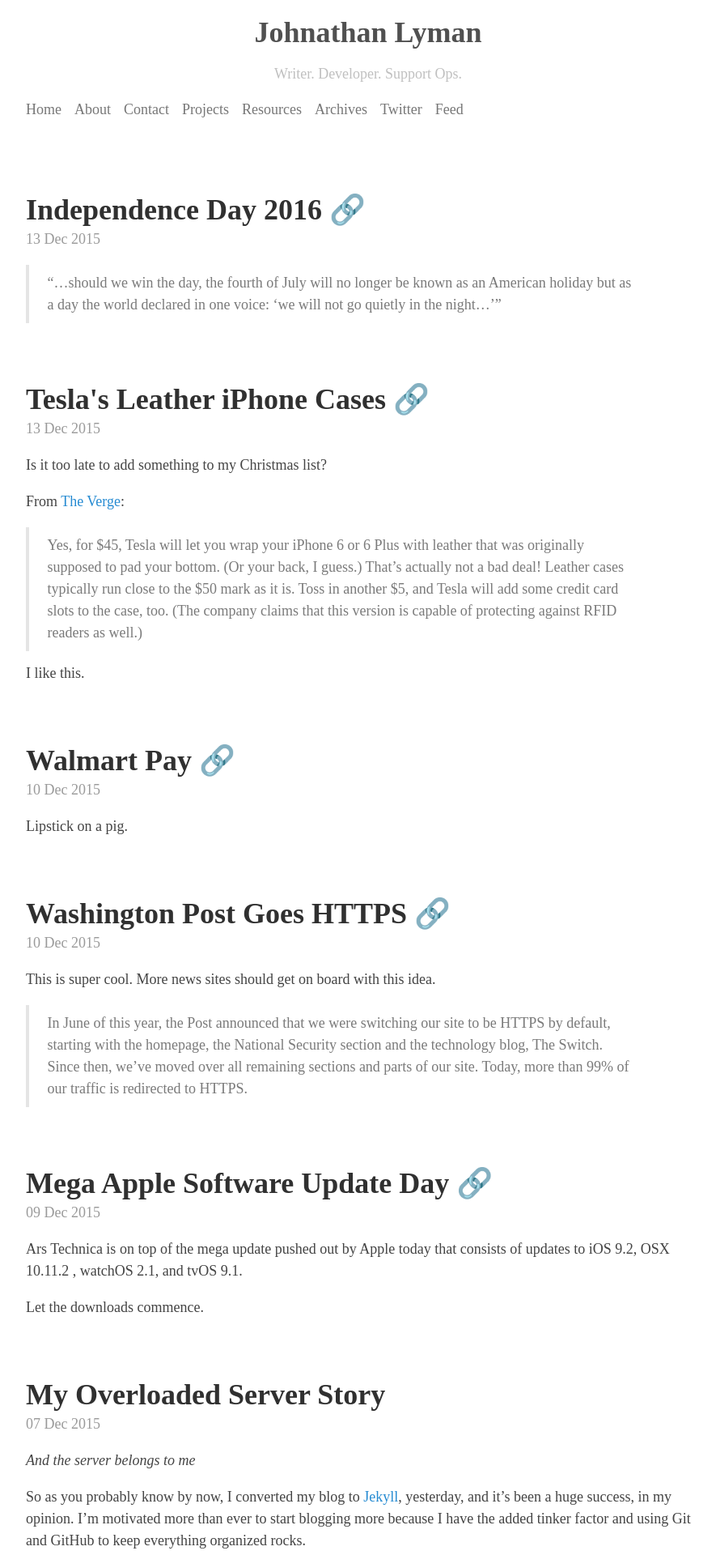
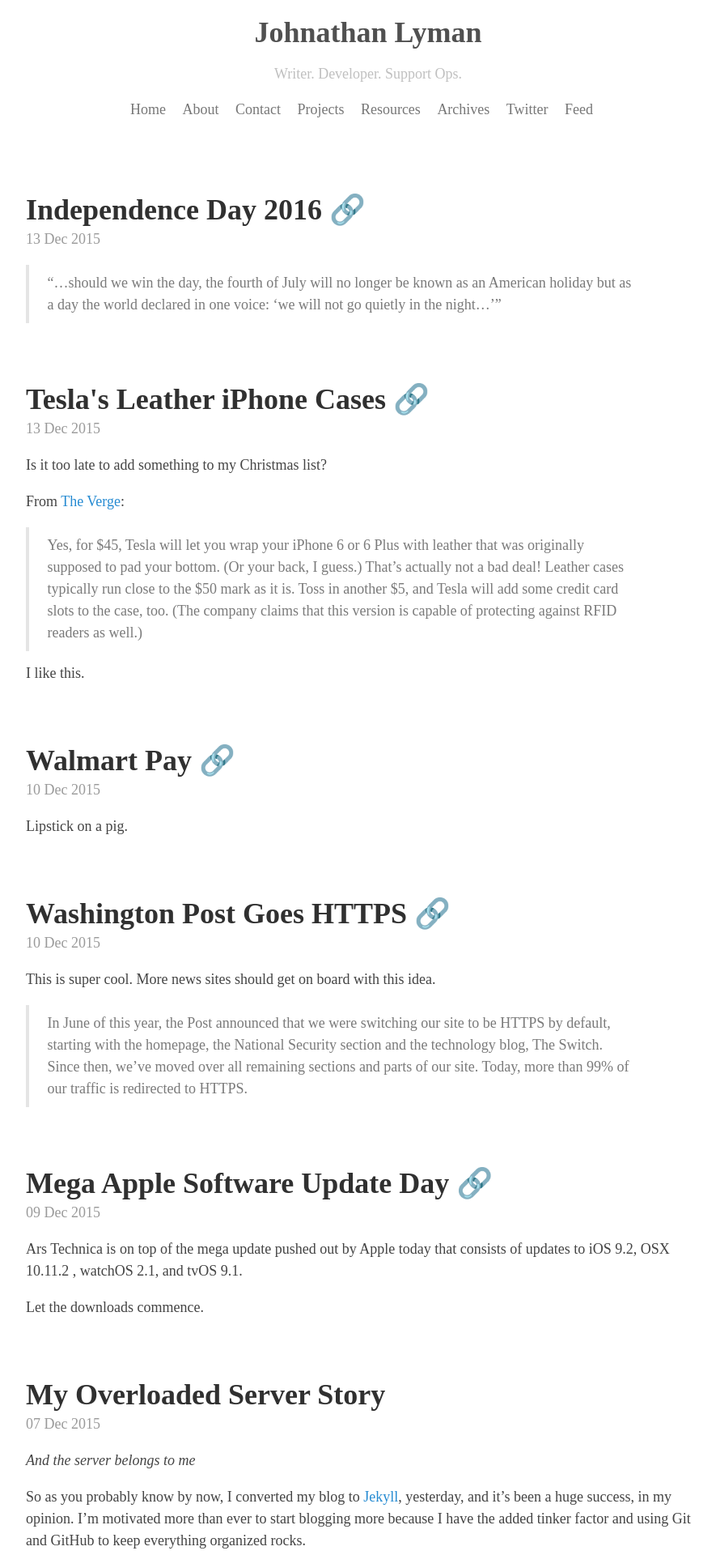
Before and after one commit to jelyman2/jelyman2.github.com, a Jekyll site: the page built from index.html, in a window 1280 px wide. Shown: the top 1920 px of the page at 81% size, without its empty margins (185-1070 px from the left). Built offline with Jekyll 4.4.1, drawn with Linux system fonts in a browser that asks for light colours; the list of posts is cut into pages by our own code; comment, search, counter and statistics services are not loaded.

Commit message:
centered nav

```diff
--- a/_sass/_masthead.scss
+++ b/_sass/_masthead.scss
@@ -36,9 +36,11 @@
   padding: 0;
   overflow: hidden;
   background-color: white;
+  text-align: center;
 
   li {
-    float: left;
+    /* loat: left; */
+    display: inline-block;
     font-size: .75rem;
     padding-top: 14px;
     padding-bottom: 16px;
```
